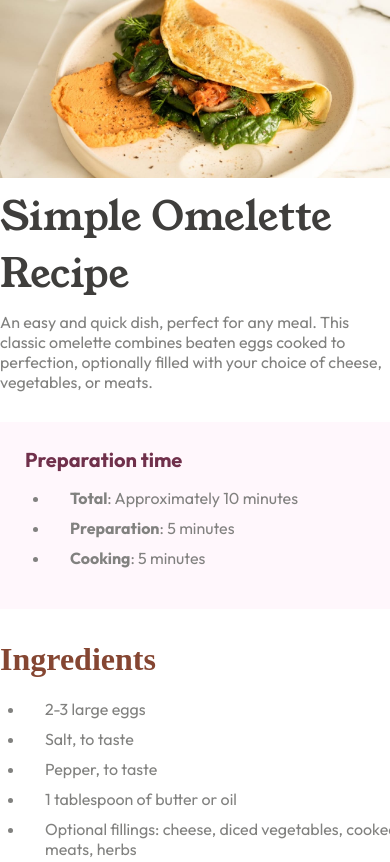
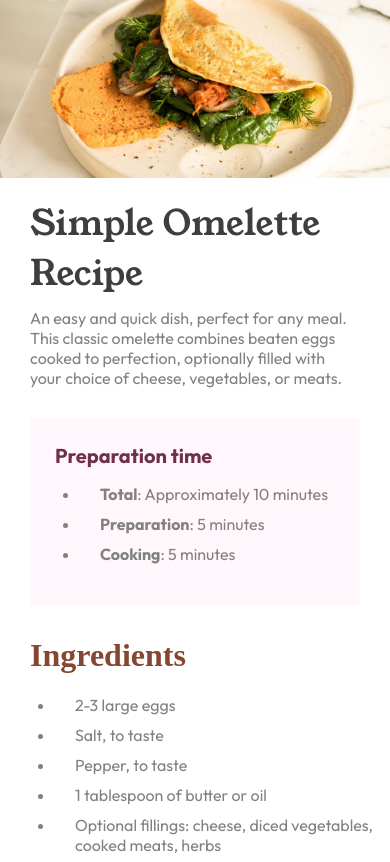
Before and after one commit to fauzihiz/frontendmentor-challenge-recipe-page, a plain HTML site: page index.html in a window 390 px wide. Shown: the top 862 px of the page. Drawn offline with Linux system fonts and the light colour scheme.

Commit message:
final build im trired, lets move on to next challange

```diff
--- a/index.html
+++ b/index.html
@@ -97,7 +97,7 @@
       padding: 25px;
       box-sizing: border-box;
     }
-    #ingredients #instructions #nutrition {
+    #ingredients, #instructions, #nutrition {
       padding 20px;
       box-sizing: border-box;
     }
@@ -137,11 +137,11 @@
         height: 100%;
         margin-bottom: 10px;
         border-radius: 0;
-        margin: 0;
+
       }
       main {
         margin-top: 0;
-        box-sizing: border-box;
+        box-sizing:content-box;
         width: 100vw;
         background-color: white;
         display: flex;
@@ -150,6 +150,13 @@
         justify-content: center;
         padding: 0;
         row-gap: 10px;
+      }
+      #recipe-title, #recipe-description, #preparation-time, #ingredients, #instructions, #nutrition, .separator {
+        margin-right: 30px;
+        margin-left: 30px;
+      }
+      #recipe-title {
+      font-size: 35px;
       }
     }
   </style>
```
